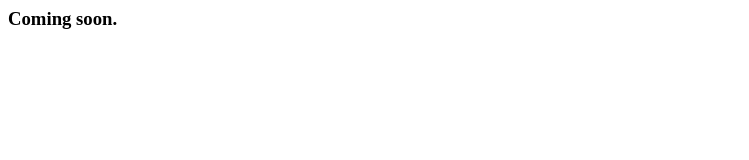
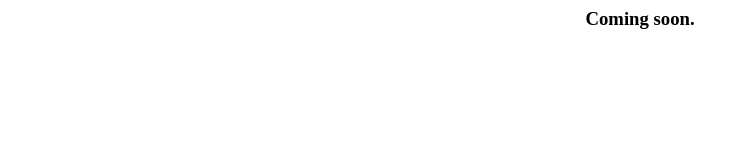
Before and after one commit to kostrub/kostrub.github.io, a plain HTML site: page index.html in a window 1280 px wide. Shown: the whole page, without its empty margins (0-749 px from the left). Drawn offline with Linux system fonts and the light colour scheme.

Commit message:
Better markup

```diff
--- a/index.html
+++ b/index.html
@@ -4,6 +4,6 @@
 	    <title>Portfolio</title>
 	</head>
 	<body>
-		<h3>Coming soon.</h3>
+		<center>	<h3>Coming soon.</h3> 	</center>
 	</body>
 </html>
```
